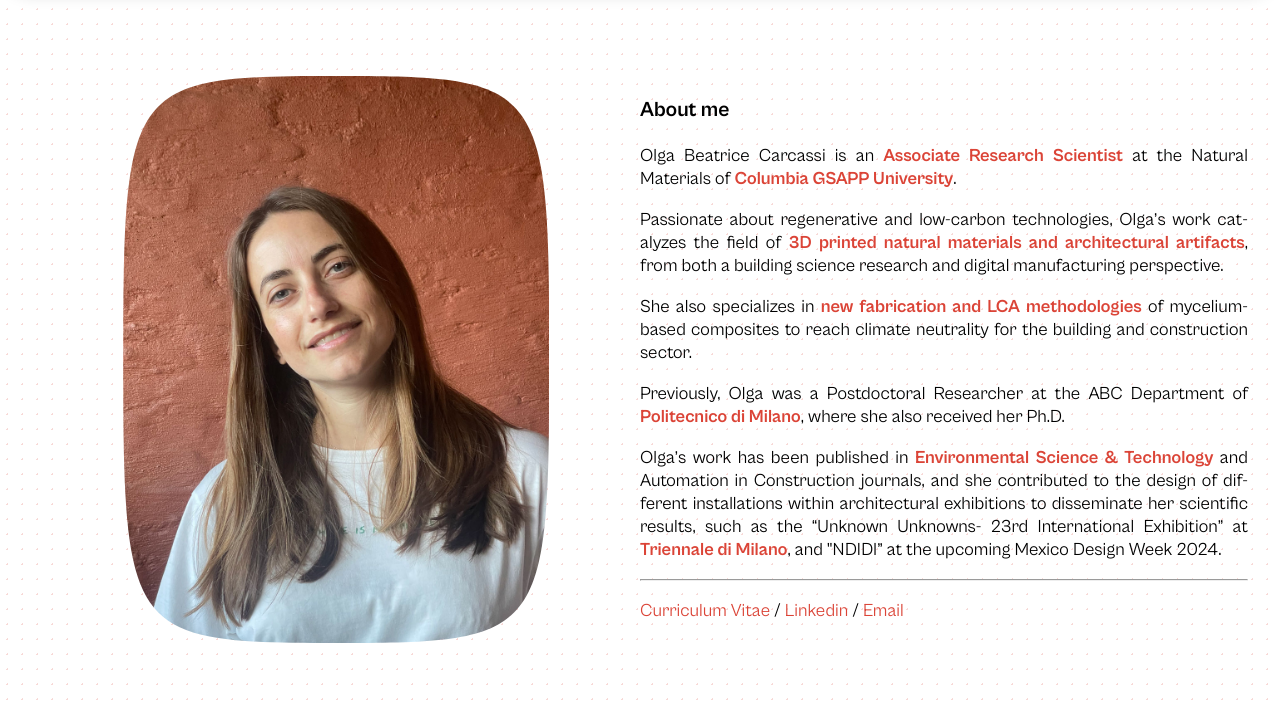
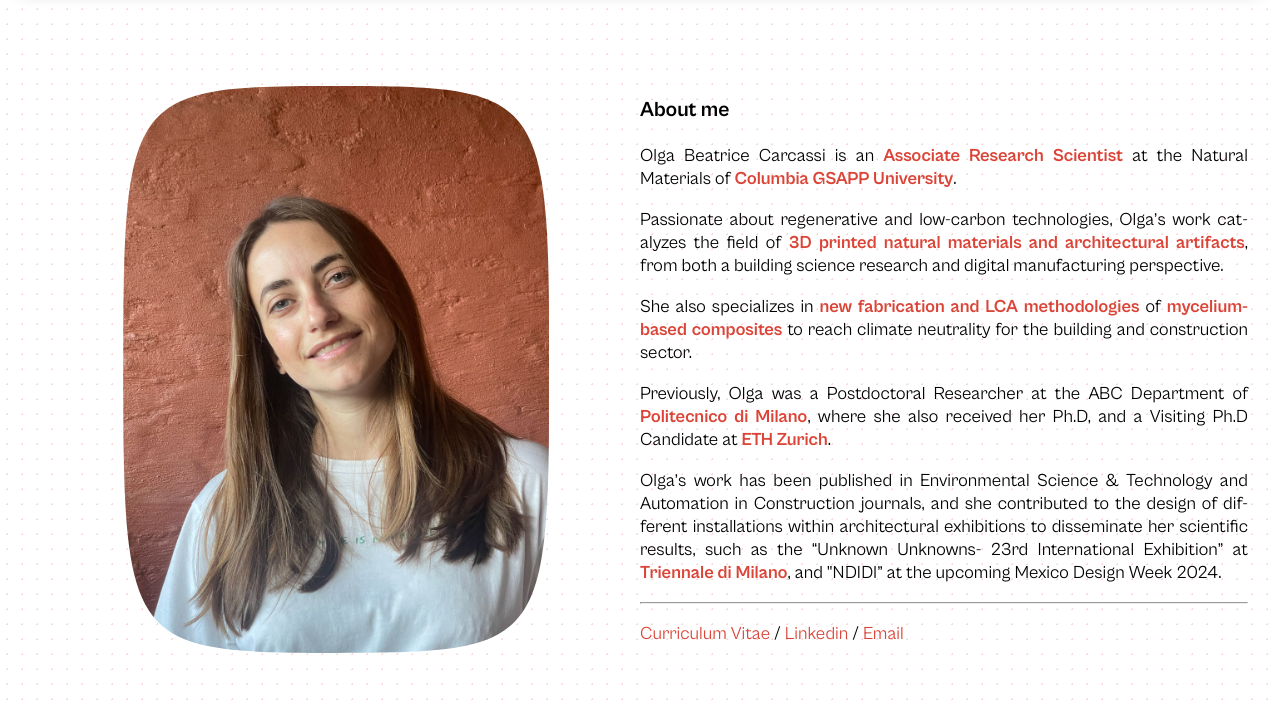
Before and after one commit to mitoni/obcarcassi, an Astro site: page /about in a window 1280 px wide. Shown: the part 88-799 px from the top of the page. Built offline with nearby package versions, Linux system fonts and the light colour scheme; Astro itself is replaced by a stand-in of ours.

Commit message:
improve about

```diff
--- a/src/pages/about.md
+++ b/src/pages/about.md
@@ -9,11 +9,11 @@ Olga Beatrice Carcassi is an <b>Associate Research Scientist</b> at the Natural
 
 Passionate about regenerative and low-carbon technologies, Olga’s work catalyzes the field of <b>3D printed natural materials and architectural artifacts</b>, from both a building science research and digital manufacturing perspective.
 
-She also specializes in <b>new fabrication and LCA methodologies</b> of mycelium-based composites to reach climate neutrality for the building and construction sector.
+She also specializes in <b>new fabrication and LCA methodologies</b> of <b>mycelium-based composites</b> to reach climate neutrality for the building and construction sector.
 
-Previously, Olga was a Postdoctoral Researcher at the ABC Department of <b>Politecnico di Milano</b>, where she also received her Ph.D.
+Previously, Olga was a Postdoctoral Researcher at the ABC Department of <b>Politecnico di Milano</b>, where she also received her Ph.D, and a Visiting Ph.D Candidate at <b>ETH Zurich</b>.
 
-Olga’s work has been published in <b>Environmental Science & Technology</b> and Automation in Construction journals, and she contributed to the design of different installations within architectural exhibitions to disseminate her scientific results, such as the “Unknown Unknowns- 23rd International Exhibition” at <b>Triennale di Milano</b>, and "NDIDI” at the upcoming Mexico Design Week 2024.
+Olga’s work has been published in Environmental Science & Technology and Automation in Construction journals, and she contributed to the design of different installations within architectural exhibitions to disseminate her scientific results, such as the “Unknown Unknowns- 23rd International Exhibition” at <b>Triennale di Milano</b>, and "NDIDI” at the upcoming Mexico Design Week 2024.
 
 ---
 
```
